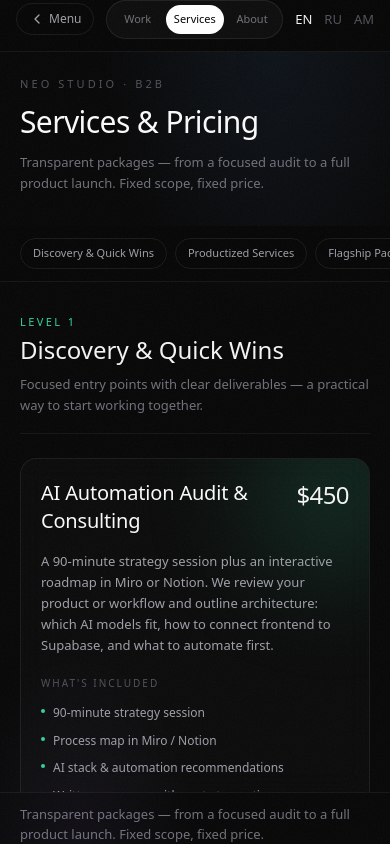
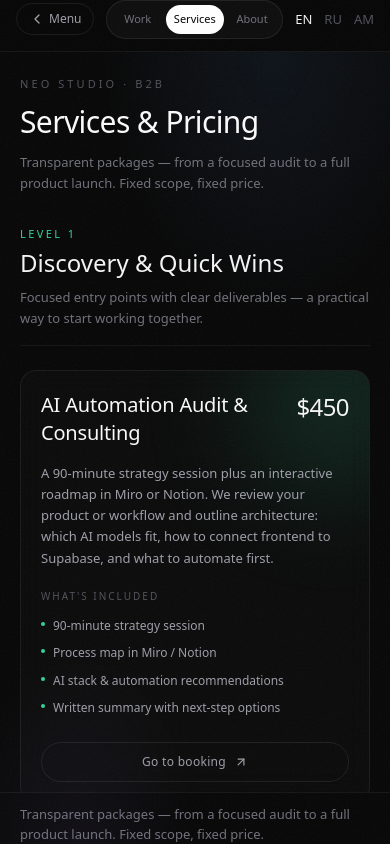
Before and after one commit to davydovavic002-cmyk/portfolioneoagency, a Next.js app: page / in a window 390 px wide. Both pictures are taken after a click on the button "Services". Built offline with nearby package versions, Linux system fonts and the light colour scheme.

Commit message:
Remove sticky mobile section nav that floated when switching Services and About.
Co-authored-by: Cursor <cursoragent@cursor.com>

```diff
--- a/src/app/page.tsx
+++ b/src/app/page.tsx
@@ -42,6 +42,11 @@ export default function Home() {
     if (mode === "about") {
       setActiveTier(null);
       if (isMobile) setMobileShowContent(true);
+    }
+    if (isMobile && (mode === "services" || mode === "about")) {
+      requestAnimationFrame(() => {
+        document.querySelector<HTMLElement>(".preview-scroll")?.scrollTo({ top: 0 });
+      });
     }
   };
 
--- a/src/components/about/AboutView.tsx
+++ b/src/components/about/AboutView.tsx
@@ -5,7 +5,6 @@ import { SITE_CONFIG } from "@/config/site";
 import {
   aboutByLanguage,
   ABOUT_ACCENT,
-  ABOUT_SECTIONS,
   type AboutSectionId,
 } from "@/lib/i18n/about";
 import type { Language } from "@/lib/types";
@@ -20,14 +19,10 @@ export function AboutView({ language, scrollToSection }: AboutViewProps) {
   const isArmenian = language === "am";
   const fontClass = isArmenian ? "font-armenian" : "";
 
-  const scrollToAboutSection = (sectionId: AboutSectionId) => {
-    document.getElementById(`about-${sectionId}`)?.scrollIntoView({ behavior: "smooth" });
-  };
-
   const sectionScrollClass = (sectionId: AboutSectionId) =>
     scrollToSection === sectionId
-      ? "scroll-mt-20 rounded-2xl ring-1 ring-white/[0.08] lg:scroll-mt-8"
-      : "scroll-mt-20 lg:scroll-mt-8";
+      ? "scroll-mt-8 rounded-2xl ring-1 ring-white/[0.08]"
+      : "scroll-mt-8";
 
   return (
     <div
@@ -44,24 +39,6 @@ export function AboutView({ language, scrollToSection }: AboutViewProps) {
           {copy.heroSubtitle}
         </p>
       </header>
-
-      <nav className="sticky top-0 z-10 -mx-5 mb-8 flex gap-2 overflow-x-auto border-b border-white/[0.06] bg-[#080808]/95 px-5 py-3 backdrop-blur-md lg:hidden">
-        {ABOUT_SECTIONS.map((sectionId) => (
-          <button
-            key={sectionId}
-            type="button"
-            onClick={() => scrollToAboutSection(sectionId)}
-            className="shrink-0 rounded-full border border-white/[0.08] px-3 py-1.5 text-[11px] text-zinc-400 transition-colors hover:text-zinc-200"
-            style={
-              scrollToSection === sectionId
-                ? { borderColor: `${ABOUT_ACCENT}66`, color: ABOUT_ACCENT }
-                : undefined
-            }
-          >
-            {copy.sections[sectionId]}
-          </button>
-        ))}
-      </nav>
 
       <div className="space-y-12 lg:space-y-16">
         {/* Studio */}
--- a/src/components/layout/RightPanel.tsx
+++ b/src/components/layout/RightPanel.tsx
@@ -47,7 +47,7 @@ export function RightPanel({
         <div className="relative min-h-0 flex-1">
           <AnimatePresence mode="wait">
             <motion.div
-              key={language}
+              key={`about-${language}`}
               className="h-full"
               initial={{ opacity: 0 }}
               animate={{ opacity: 1 }}
@@ -74,7 +74,7 @@ export function RightPanel({
         <div className="relative min-h-0 flex-1">
           <AnimatePresence mode="wait">
             <motion.div
-              key={language}
+              key={`services-${language}`}
               className="h-full"
               initial={{ opacity: 0 }}
               animate={{ opacity: 1 }}
--- a/src/components/pricing/PricingView.tsx
+++ b/src/components/pricing/PricingView.tsx
@@ -17,10 +17,6 @@ export function PricingView({ language, scrollToTier }: PricingViewProps) {
   const copy = servicesByLanguage[language];
   const isArmenian = language === "am";
 
-  const scrollToTierSection = (tierId: ServiceTierId) => {
-    document.getElementById(`tier-${tierId}`)?.scrollIntoView({ behavior: "smooth" });
-  };
-
   return (
     <div
       className={`preview-scroll h-full overflow-y-auto px-5 py-6 pb-12 lg:px-10 lg:py-10 lg:pb-16 ${isArmenian ? "font-armenian" : ""}`}
@@ -37,24 +33,6 @@ export function PricingView({ language, scrollToTier }: PricingViewProps) {
         </p>
       </header>
 
-      <nav className="sticky top-0 z-10 -mx-5 mb-8 flex gap-2 overflow-x-auto border-b border-white/[0.06] bg-[#080808]/95 px-5 py-3 backdrop-blur-md lg:hidden">
-        {copy.tiers.map((tier) => (
-          <button
-            key={tier.id}
-            type="button"
-            onClick={() => scrollToTierSection(tier.id)}
-            className="shrink-0 rounded-full border border-white/[0.08] px-3 py-1.5 text-[11px] text-zinc-400 transition-colors hover:text-zinc-200"
-            style={
-              scrollToTier === tier.id
-                ? { borderColor: `${TIER_ACCENTS[tier.id]}66`, color: TIER_ACCENTS[tier.id] }
-                : undefined
-            }
-          >
-            {tier.title}
-          </button>
-        ))}
-      </nav>
-
       <div className="space-y-12 lg:space-y-16">
         {copy.tiers.map((tier) => (
           <section
@@ -62,8 +40,8 @@ export function PricingView({ language, scrollToTier }: PricingViewProps) {
             id={`tier-${tier.id}`}
             className={
               scrollToTier === tier.id
-                ? "scroll-mt-20 rounded-2xl ring-1 ring-white/[0.08] lg:scroll-mt-8"
-                : "scroll-mt-20 lg:scroll-mt-8"
+                ? "scroll-mt-8 rounded-2xl ring-1 ring-white/[0.08]"
+                : "scroll-mt-8"
             }
           >
             <div className="mb-6 flex items-end justify-between gap-4 border-b border-white/[0.06] pb-4">
```
